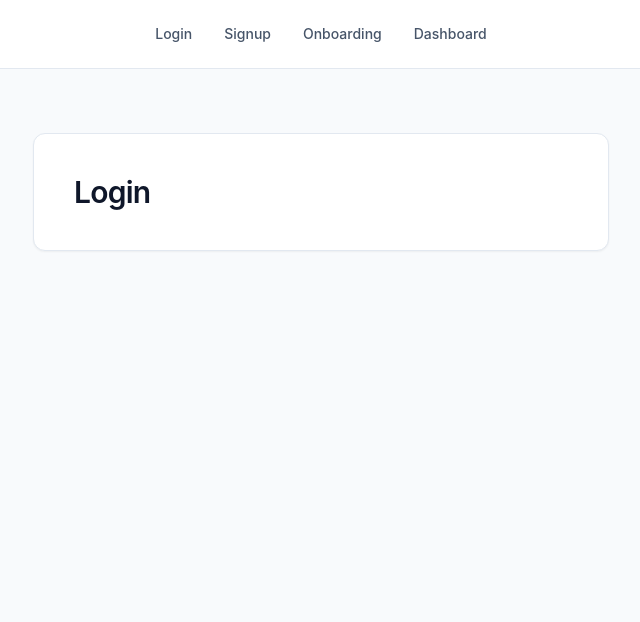
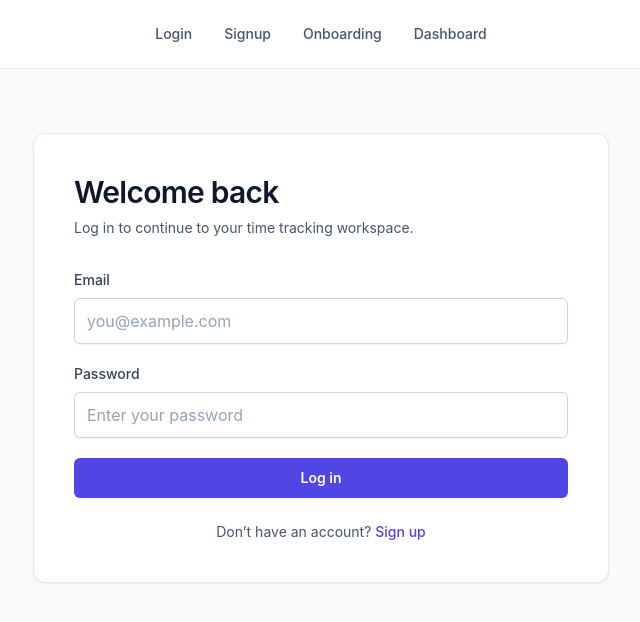
Before and after one commit to iamsamikshya-git/samikshya-timetracking, a React (Vite) app: page / in a window 1280 px wide. Shown: the top 622 px of the page, without its empty margins (319-959 px from the left). Built offline with nearby package versions, Linux system fonts and the light colour scheme; no server answers.

Commit message:
feat: add firebase auth signup/login with onboarding redirect

```diff
--- /dev/null
+++ b/src/lib/authHelpers.js
@@ -0,0 +1,29 @@
+import { doc, getDoc } from 'firebase/firestore';
+import { db } from './firebase.js';
+
+export async function getPostAuthPath(uid) {
+  const userSnapshot = await getDoc(doc(db, 'users', uid));
+  return userSnapshot.exists() ? '/dashboard' : '/onboarding';
+}
+
+export function navigateTo(path) {
+  window.history.pushState({}, '', path);
+  window.dispatchEvent(new PopStateEvent('popstate'));
+}
+
+export function getAuthErrorMessage(error) {
+  const messages = {
+    'auth/email-already-in-use': 'An account with this email already exists. Try logging in instead.',
+    'auth/invalid-email': 'Enter a valid email address.',
+    'auth/weak-password': 'Choose a stronger password with at least 6 characters.',
+    'auth/wrong-password': 'That password is incorrect. Please try again.',
+    'auth/user-not-found': 'No account was found with that email. Check the address or sign up.',
+    'auth/invalid-credential': 'The email or password is incorrect. Please try again.',
+    'auth/too-many-requests': 'Too many attempts. Please wait a moment and try again.',
+    'auth/network-request-failed': 'Network error. Check your connection and try again.',
+    'auth/operation-not-allowed': 'Email and password sign-in is not enabled. Please contact support.',
+    'auth/missing-password': 'Enter your password.',
+  };
+
+  return messages[error?.code] ?? 'Something went wrong. Please try again.';
+}
--- a/src/pages/Login.jsx
+++ b/src/pages/Login.jsx
@@ -1,7 +1,87 @@
+import { useState } from 'react';
+import { signInWithEmailAndPassword } from 'firebase/auth';
+import { auth } from '../lib/firebase.js';
+import { getAuthErrorMessage, getPostAuthPath, navigateTo } from '../lib/authHelpers.js';
+
+const inputClassName = 'mt-2 block w-full rounded-md border border-slate-300 px-3 py-2.5 text-slate-900 shadow-sm outline-none transition placeholder:text-slate-400 focus:border-indigo-500 focus:ring-2 focus:ring-indigo-200';
+
 export default function Login() {
+  const [email, setEmail] = useState('');
+  const [password, setPassword] = useState('');
+  const [error, setError] = useState('');
+  const [isSubmitting, setIsSubmitting] = useState(false);
+
+  async function handleSubmit(event) {
+    event.preventDefault();
+    setError('');
+    setIsSubmitting(true);
+    let authenticated = false;
+
+    try {
+      const credential = await signInWithEmailAndPassword(auth, email.trim(), password);
+      authenticated = true;
+      navigateTo(await getPostAuthPath(credential.user.uid));
+    } catch (authError) {
+      setError(authenticated
+        ? 'You are signed in, but we could not check your profile. Please try again.'
+        : getAuthErrorMessage(authError));
+    } finally {
+      setIsSubmitting(false);
+    }
+  }
+
   return (
     <section className="w-full max-w-xl rounded-xl border border-slate-200 bg-white p-8 shadow-sm sm:p-10">
-      <h1 className="text-2xl font-semibold tracking-tight text-slate-900 sm:text-3xl">Login</h1>
+      <div className="mb-8">
+        <h1 className="text-2xl font-semibold tracking-tight text-slate-900 sm:text-3xl">Welcome back</h1>
+        <p className="mt-2 text-sm text-slate-600">Log in to continue to your time tracking workspace.</p>
+      </div>
+
+      <form className="space-y-5" onSubmit={handleSubmit}>
+        <div>
+          <label htmlFor="login-email" className="block text-sm font-medium text-slate-700">Email</label>
+          <input
+            id="login-email"
+            name="email"
+            type="email"
+            autoComplete="email"
+            required
+            value={email}
+            onChange={(event) => setEmail(event.target.value)}
+            className={inputClassName}
+            placeholder="you@example.com"
+          />
+        </div>
+
+        <div>
+          <label htmlFor="login-password" className="block text-sm font-medium text-slate-700">Password</label>
+          <input
+            id="login-password"
+            name="password"
+            type="password"
+            autoComplete="current-password"
+            required
+            value={password}
+            onChange={(event) => setPassword(event.target.value)}
+            className={inputClassName}
+            placeholder="Enter your password"
+          />
+        </div>
+
+        {error && <p role="alert" className="rounded-md bg-red-50 px-3 py-2 text-sm text-red-700">{error}</p>}
+
+        <button
+          type="submit"
+          disabled={isSubmitting}
+          className="flex w-full justify-center rounded-md bg-indigo-600 px-4 py-2.5 text-sm font-semibold text-white shadow-sm transition hover:bg-indigo-700 focus:outline-none focus:ring-2 focus:ring-indigo-500 focus:ring-offset-2 disabled:cursor-not-allowed disabled:opacity-60"
+        >
+          {isSubmitting ? 'Logging in…' : 'Log in'}
+        </button>
+      </form>
+
+      <p className="mt-6 text-center text-sm text-slate-600">
+        Don’t have an account? <a href="/signup" className="font-medium text-indigo-600 hover:text-indigo-700">Sign up</a>
+      </p>
     </section>
   );
 }
--- a/src/pages/Signup.jsx
+++ b/src/pages/Signup.jsx
@@ -1,7 +1,111 @@
+import { useState } from 'react';
+import { createUserWithEmailAndPassword } from 'firebase/auth';
+import { auth } from '../lib/firebase.js';
+import { getAuthErrorMessage, getPostAuthPath, navigateTo } from '../lib/authHelpers.js';
+
+const inputClassName = 'mt-2 block w-full rounded-md border border-slate-300 px-3 py-2.5 text-slate-900 shadow-sm outline-none transition placeholder:text-slate-400 focus:border-indigo-500 focus:ring-2 focus:ring-indigo-200';
+
 export default function Signup() {
+  const [email, setEmail] = useState('');
+  const [password, setPassword] = useState('');
+  const [confirmPassword, setConfirmPassword] = useState('');
+  const [error, setError] = useState('');
+  const [isSubmitting, setIsSubmitting] = useState(false);
+
+  async function handleSubmit(event) {
+    event.preventDefault();
+    setError('');
+
+    if (password !== confirmPassword) {
+      setError('Passwords do not match. Please check both fields.');
+      return;
+    }
+
+    setIsSubmitting(true);
+    let authenticated = false;
+
+    try {
+      const credential = await createUserWithEmailAndPassword(auth, email.trim(), password);
+      authenticated = true;
+      navigateTo(await getPostAuthPath(credential.user.uid));
+    } catch (authError) {
+      setError(authenticated
+        ? 'Your account was created, but we could not check your profile. Please try again.'
+        : getAuthErrorMessage(authError));
+    } finally {
+      setIsSubmitting(false);
+    }
+  }
+
   return (
     <section className="w-full max-w-xl rounded-xl border border-slate-200 bg-white p-8 shadow-sm sm:p-10">
-      <h1 className="text-2xl font-semibold tracking-tight text-slate-900 sm:text-3xl">Signup</h1>
+      <div className="mb-8">
+        <h1 className="text-2xl font-semibold tracking-tight text-slate-900 sm:text-3xl">Create your account</h1>
+        <p className="mt-2 text-sm text-slate-600">Sign up to get started with time tracking.</p>
+      </div>
+
+      <form className="space-y-5" onSubmit={handleSubmit}>
+        <div>
+          <label htmlFor="signup-email" className="block text-sm font-medium text-slate-700">Email</label>
+          <input
+            id="signup-email"
+            name="email"
+            type="email"
+            autoComplete="email"
+            required
+            value={email}
+            onChange={(event) => setEmail(event.target.value)}
+            className={inputClassName}
+            placeholder="you@example.com"
+          />
+        </div>
+
+        <div>
+          <label htmlFor="signup-password" className="block text-sm font-medium text-slate-700">Password</label>
+          <input
+            id="signup-password"
+            name="password"
+            type="password"
+            autoComplete="new-password"
+            minLength={6}
+            required
+            value={password}
+            onChange={(event) => setPassword(event.target.value)}
+            className={inputClassName}
+            placeholder="At least 6 characters"
+          />
+        </div>
+
+        <div>
+          <label htmlFor="signup-confirm-password" className="block text-sm font-medium text-slate-700">Confirm password</label>
+          <input
+            id="signup-confirm-password"
+            name="confirmPassword"
+            type="password"
+            autoComplete="new-password"
+            minLength={6}
+            required
+            value={confirmPassword}
+            onChange={(event) => setConfirmPassword(event.target.value)}
+            className={inputClassName}
+            placeholder="Re-enter your password"
+          />
+        </div>
+
+        {error && <p role="alert" className="rounded-md bg-red-50 px-3 py-2 text-sm text-red-700">{error}</p>}
+
+        <button
+          type="submit"
+          disabled={isSubmitting}
+          className="flex w-full justify-center rounded-md bg-indigo-600 px-4 py-2.5 text-sm font-semibold text-white shadow-sm transition hover:bg-indigo-700 focus:outline-none focus:ring-2 focus:ring-indigo-500 focus:ring-offset-2 disabled:cursor-not-allowed disabled:opacity-60"
+        >
+          {isSubmitting ? 'Creating account…' : 'Create account'}
+        </button>
+      </form>
+
+      <p className="mt-6 text-center text-sm text-slate-600">
+        Already have an account? <a href="/login" className="font-medium text-indigo-600 hover:text-indigo-700">Log in</a>
+      </p>
     </section>
   );
 }
```
